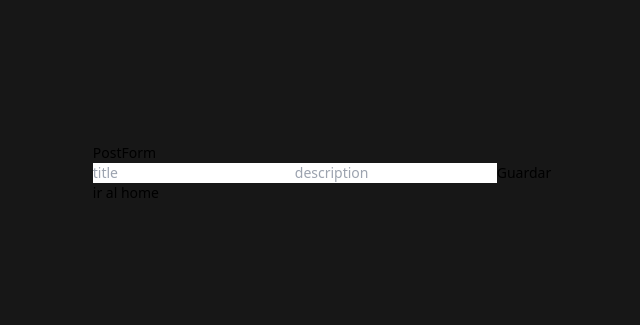
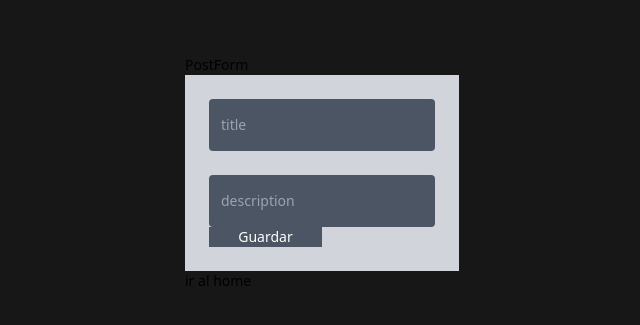
Before and after one commit to Nixomart/CLIENT-REACT-RESTAPINODE, a React (Create React App) app: page /newPost in a window 1280 px wide. Shown: the part 227-552 px from the top of the page, without its empty margins (318-958 px from the left). Built offline with nearby package versions, Linux system fonts and the light colour scheme; no server answers.

Commit message:
basic validation using Yup with FORMIK

```diff
--- a/src/pages/PostForm.js
+++ b/src/pages/PostForm.js
@@ -1,14 +1,13 @@
 import React from "react";
-import { Link, useNavigate} from "react-router-dom";
+import { Link, useNavigate } from "react-router-dom";
 import { usePost } from "../context/PostContext";
 //formularios de una forma facil usando formik
 import { Formik, Form, Field, ErrorMessage } from "formik";
+import * as Yup from "yup";
 
 export default function PostForm() {
-
-  const {newPost} = usePost()
-  const navigatation = useNavigate()
-
+  const { newPost } = usePost();
+  const navigatation = useNavigate();
 
   return (
     <div>
@@ -16,19 +15,46 @@ export default function PostForm() {
       <Formik
         initialValues={{
           title: "",
-        description: ""
+          description: "",
         }}
-      onSubmit={ async (values, actions) =>{
+        //Validaciones con YUP
+        validationSchema={Yup.object({
+          title: Yup.string().required("El titulo es requerido"),
+          description: Yup.string().required("La descripcion es requerida"),
+        })}
+        onSubmit={async (values, actions) => {
           //values obtiene los valores de los field
-         await newPost(values)
-         navigatation('/')
-      }}>
+          await newPost(values);
+          navigatation("/");
+        }}
+      >
         {/*  funcion {()=>()} y se desectructura para recibir la funcion handlesubmit*/}
-          {({handleSubmit})=>(
-           <Form onSubmit={handleSubmit}>
-           <Field name='title' placeholder='title' />
-           <Field name='description' placeholder='description' />
-           <button type="submit">Guardar</button>
+        {({ handleSubmit }) => (
+          <Form
+          className="bg-gray-300 px-6 py-6 flex flex-col"
+          onSubmit={handleSubmit}>
+            <Field
+            className='px-3 py-4 focus:outline-none bg-gray-600 text-white rounded'
+            name="title"
+            placeholder="title" />
+            {/* Etiquetas genericas hay que indicarle que tipo de elementos son */}
+            <ErrorMessage
+              className="text-red-500 text-sm"
+              component={"p"}
+              name="title"
+            />
+            <Field
+            className='px-3 py-4 focus:outline-none bg-gray-600 text-white rounded mt-6'
+            name="description"
+            placeholder="description" />
+            <ErrorMessage
+              className="text-red-500 text-sm"
+              component={"p"}
+              name="description"
+            />
+            <button
+            className="bg-gray-600 text-white w-1/2"
+            type="submit">Guardar</button>
           </Form>
         )}
       </Formik>
```
Lines whose indentation alone changed are shown as unchanged.
